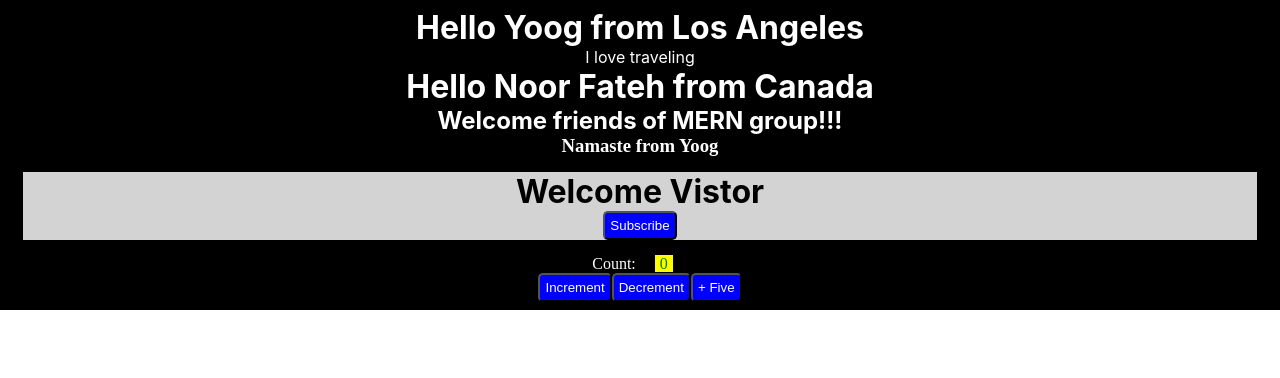
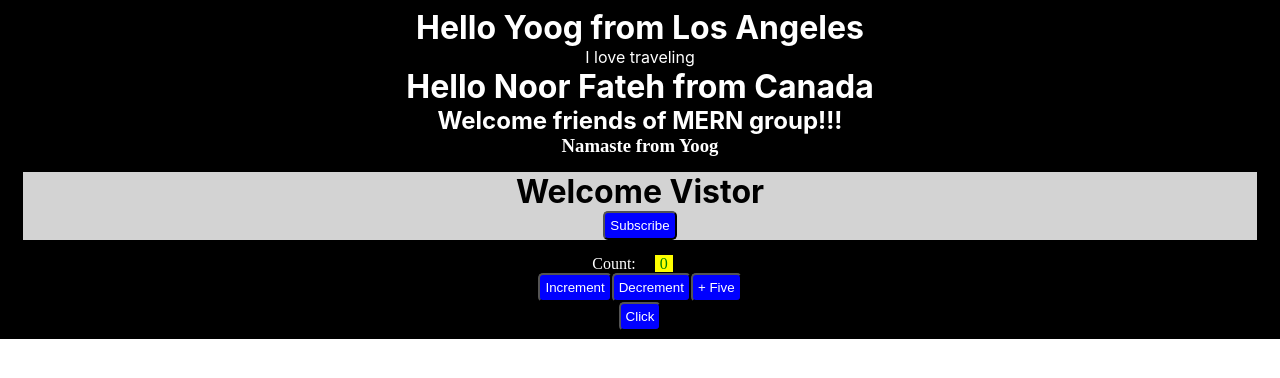
Before and after one commit to yugmani/basics-react, a React (Create React App) app: page / in a window 1280 px wide. Shown: the top 378 px of the page. Built offline with nearby package versions, Linux system fonts and the light colour scheme.

Commit message:
event handler

```diff
--- a/src/App.js
+++ b/src/App.js
@@ -7,6 +7,7 @@ import Welcome from './components/Welcome';
 import Hello from './components/Hello';
 import Message from './components/Message';
 import Counter from './components/Counter';
+import Click from './components/Click';
 
 export default function App() {
   return (
@@ -19,6 +20,7 @@ export default function App() {
       <Hello greet="Namaste" />
       <Message />
       <Counter />
+      <Click />
     </div>
   );
 }
--- /dev/null
+++ b/src/components/Click.js
@@ -0,0 +1,14 @@
+import React from 'react';
+
+const Click = () => {
+  const clickHandler = () => {
+    console.log('Button clicked');
+  };
+  return (
+    <div>
+      <button onClick={clickHandler}>Click</button>
+    </div>
+  );
+};
+
+export default Click;
```
